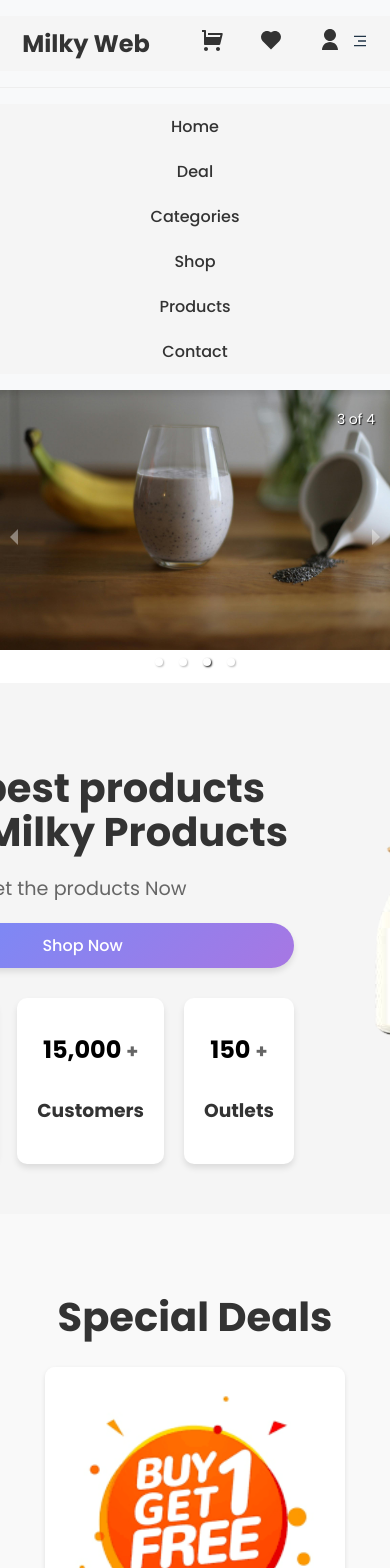
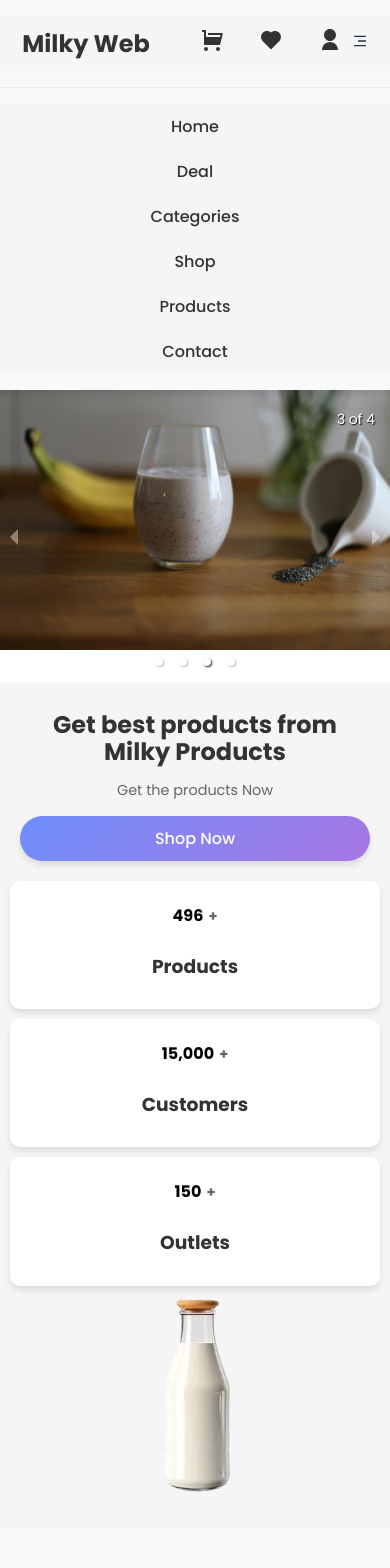
Before and after one commit to arsath-02/Dairy-products-website, a React (Vite) app: page / in a window 390 px wide. Shown: the top 1568 px of the page. Built offline with nearby package versions, Linux system fonts and the light colour scheme; grey boxes are pictures that could not be loaded.

Commit message:
Update Header.css

```diff
--- a/src/sections/Header/Header.css
+++ b/src/sections/Header/Header.css
@@ -1,55 +1,61 @@
 .header-container {
     display: flex;
-    justify-content: space-between;
+    flex-direction: column;
+    justify-content: center;
     align-items: center;
     text-align: center;
-    padding: 50px 0;
+    padding: 20px 0;
     max-width: 1200px;
     margin: 0 auto;
 }
 
 .header-left {
-    max-width: 600px;
+    max-width: 100%;
+    padding: 0 20px;
 }
 
 .header-left h1 {
-    font-size: 2.5rem;
-    margin-bottom: 20px;
+    font-size: 2rem;
+    margin-bottom: 15px;
     color: #333;
 }
 
 .header-left p {
-    font-size: 1.2rem;
-    margin-bottom: 20px;
+    font-size: 1rem;
+    margin-bottom: 15px;
     color: #666;
 }
 
 .header-stats {
-    margin-top: 30px;
+    margin-top: 20px;
     display: flex;
-    justify-content: center;
-    gap: 20px;
+    flex-direction: column;
+    align-items: center;
+    gap: 10px;
 }
-  .header-right img{
+
+.header-right img {
     position: relative;
-    max-width: 900px;
-
+    max-width: 100%;
+    height: auto;
 }
 
 .stat-box {
     background-color: #fff;
-    padding: 20px;
+    padding: 15px;
     border-radius: 10px;
     box-shadow: 0 4px 6px rgba(0, 0, 0, 0.1);
     display: flex;
     flex-direction: column;
     align-items: center;
+    width: 100%;
+    max-width: 300px;
 }
 
 .stat-box > span {
     display: flex;
     align-items: baseline;
-    font-size: 1.5rem;
+    font-size: 1.2rem;
     font-weight: 700;
     color: black;
 }
@@ -57,7 +63,7 @@
 .count-plus {
     margin-left: 5px;
     font-weight: bold;
-    font-size: 1.2rem;
+    font-size: 1rem;
     color: #333;
 }
 
@@ -69,7 +75,7 @@
 
 .countup-number {
     color: #000000;
-    font-size: 1.5rem;
+    font-size: 1.2rem;
 }
 
 .btn {
@@ -86,3 +92,41 @@
 .btn:hover {
     background-color: #0056b3;
 }
+
+/* Media Queries for Mobile */
+@media (max-width: 768px) {
+    .header-container {
+        padding: 10px 0;
+    }
+
+    .header-left h1 {
+        font-size: 1.5rem;
+    }
+
+    .header-left p {
+        font-size: 0.9rem;
+    }
+
+    .header-stats {
+        flex-direction: column;
+        gap: 10px;
+    }
+
+    .stat-box {
+        padding: 10px;
+        max-width: 100%;
+    }
+
+    .stat-box > span {
+        font-size: 1rem;
+    }
+
+    .countup-number {
+        font-size: 1rem;
+    }
+
+    .btn {
+        padding: 8px 16px;
+        font-size: 0.9rem;
+    }
+}
```
Lines whose indentation alone changed are shown as unchanged.
